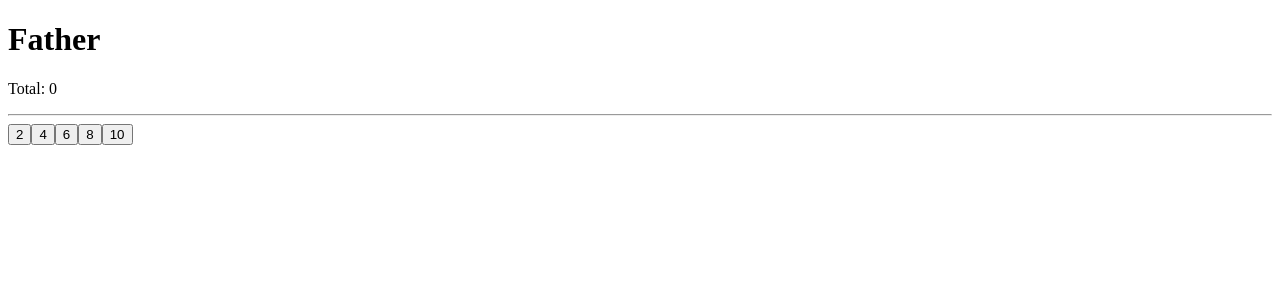
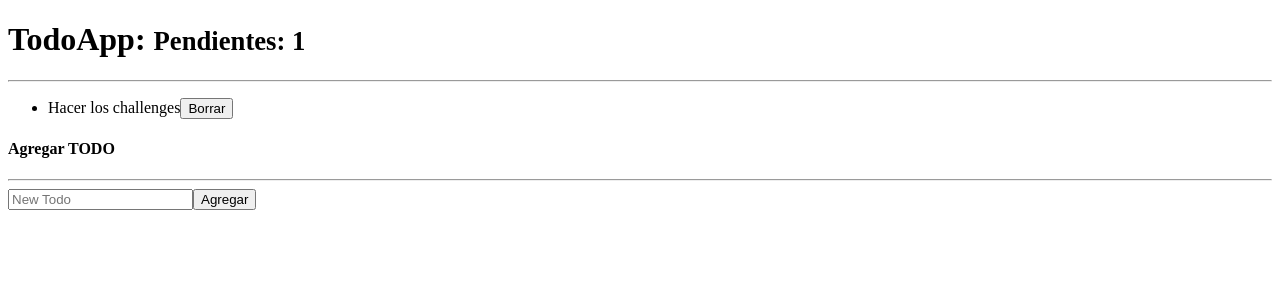
Before and after one commit to AlexCode04/Homeworks, a React (Create React App) app: page / in a window 1280 px wide. Shown: the top 300 px of the page. Built offline with nearby package versions, Linux system fonts and the light colour scheme.

Commit message:
Add 14-React-Todo

```diff
--- a/src/App.js
+++ b/src/App.js
@@ -1,12 +1,12 @@
 import React from 'react';
-import { Father } from './Components/Father';
+import { TodoApp } from './Components/TodoApp';
 
 
 function App() {
   return (
     <div className="App">
       <header className="App-header">
-        <Father />
+        <TodoApp />
       </header>
     </div>
   );
--- a/src/Components/Father.js
+++ /dev/null
@@ -1,25 +0,0 @@
-import React, { useState, useCallback } from 'react';
-import { Son } from './Son';
-
-export const Father = () => {
-  const list = [2, 4, 6, 8, 10];
-  const [valor, setValor] = useState(0);
-
-
-  const increment = useCallback((num) => {
-    setValor( valor + num);
-  }, []);
-
-  return (
-    <div>
-      <h1>Father</h1>
-      <p>Total: {valor}</p>
-      <hr />
-      {
-        list.map((n, idx) => (
-          <Son key={idx} numero={n} increment={increment} />
-        ))
-      }
-    </div>
-  );
-};
--- a/src/Components/Son.js
+++ /dev/null
@@ -1,14 +0,0 @@
-import React, { memo } from 'react';
-
-export const Son = memo(({ numero, increment }) => {
-  console.log('Son re-rendered');
-
-  return (
-    <button
-      className='btn btn-primary mr-3'
-      onClick={() => increment(numero)}
-    >
-      {numero}
-    </button>
-  );
-});
--- /dev/null
+++ b/src/Components/TodoApp.js
@@ -0,0 +1,51 @@
+import React, { useReducer } from 'react';
+import { TodoReducer } from './TodoReducer';
+import { TodoList } from './TodoList';
+import { TodoForm } from './TodoForm';
+
+const initialState = [
+  {
+    id: new Date().getTime(),
+    desc: 'Hacer los challenges',
+    done: false
+  }
+];
+
+export const TodoApp = () => {
+  const [todos, dispatch] = useReducer(TodoReducer, initialState);
+
+  const handleAddTodo = (desc) => {
+    if (desc.trim().length === 0) return;
+
+    const newTodo = {
+      id: new Date().getTime(),
+      desc,
+      done: false
+    };
+
+    dispatch({ type: 'add', payload: newTodo });
+  };
+
+  const handleDelete = (id) => {
+    dispatch({ type: 'delete', payload: id });
+  };
+
+  return (
+    <div>
+      <h1>
+        TodoApp: <small>Pendientes: {todos.length}</small>
+      </h1>
+      <hr />
+      <div className="row">
+        <div className="col-7">
+          <TodoList todos={todos} handleDelete={handleDelete} />
+        </div>
+        <div className="col-5">
+          <h4>Agregar TODO</h4>
+          <hr />
+          <TodoForm handleAddTodo={handleAddTodo} />
+        </div>
+      </div>
+    </div>
+  );
+};
--- /dev/null
+++ b/src/Components/TodoForm.js
@@ -0,0 +1,26 @@
+import React, { useState } from 'react';
+
+export const TodoForm = ({ handleAddTodo }) => {
+  const [description, setDescription] = useState('');
+
+  const onSubmit = (e) => {
+    e.preventDefault();
+    handleAddTodo(description);
+    setDescription(''); // Limpia el input después de agregar
+  };
+
+  return (
+    <form onSubmit={onSubmit}>
+      <input
+        type="text"
+        className="form-control"
+        placeholder="New Todo"
+        value={description}
+        onChange={(e) => setDescription(e.target.value)}
+      />
+      <button className="btn btn-outline-primary mt-1" type="submit">
+        Agregar
+      </button>
+    </form>
+  );
+};
--- /dev/null
+++ b/src/Components/TodoList.js
@@ -0,0 +1,19 @@
+import React from 'react';
+
+export const TodoList = ({ todos, handleDelete }) => {
+  return (
+    <ul className="list-group">
+      {todos.map((todo) => (
+        <li key={todo.id} className="list-group-item d-flex justify-content-between">
+          <span className="align-self-center">{todo.desc}</span>
+          <button
+            className="btn btn-danger"
+            onClick={() => handleDelete(todo.id)}
+          >
+            Borrar
+          </button>
+        </li>
+      ))}
+    </ul>
+  );
+};
--- /dev/null
+++ b/src/Components/TodoReducer.js
@@ -0,0 +1,10 @@
+export const TodoReducer = (initialState, action) => {
+    switch (action.type) {
+      case 'add':
+        return [...initialState, action.payload];
+      case 'delete':
+        return initialState.filter(todo => todo.id !== action.payload);
+      default:
+        return initialState;
+    }
+  };
```
